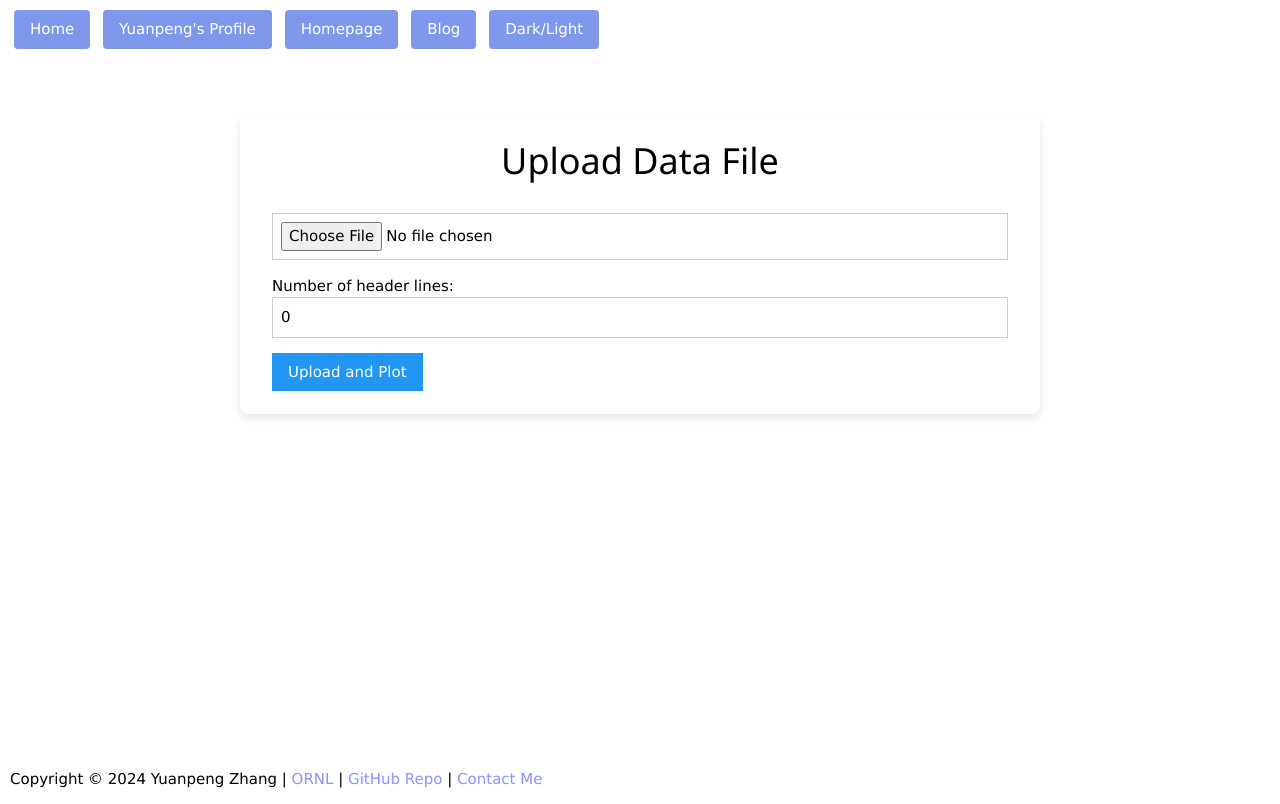
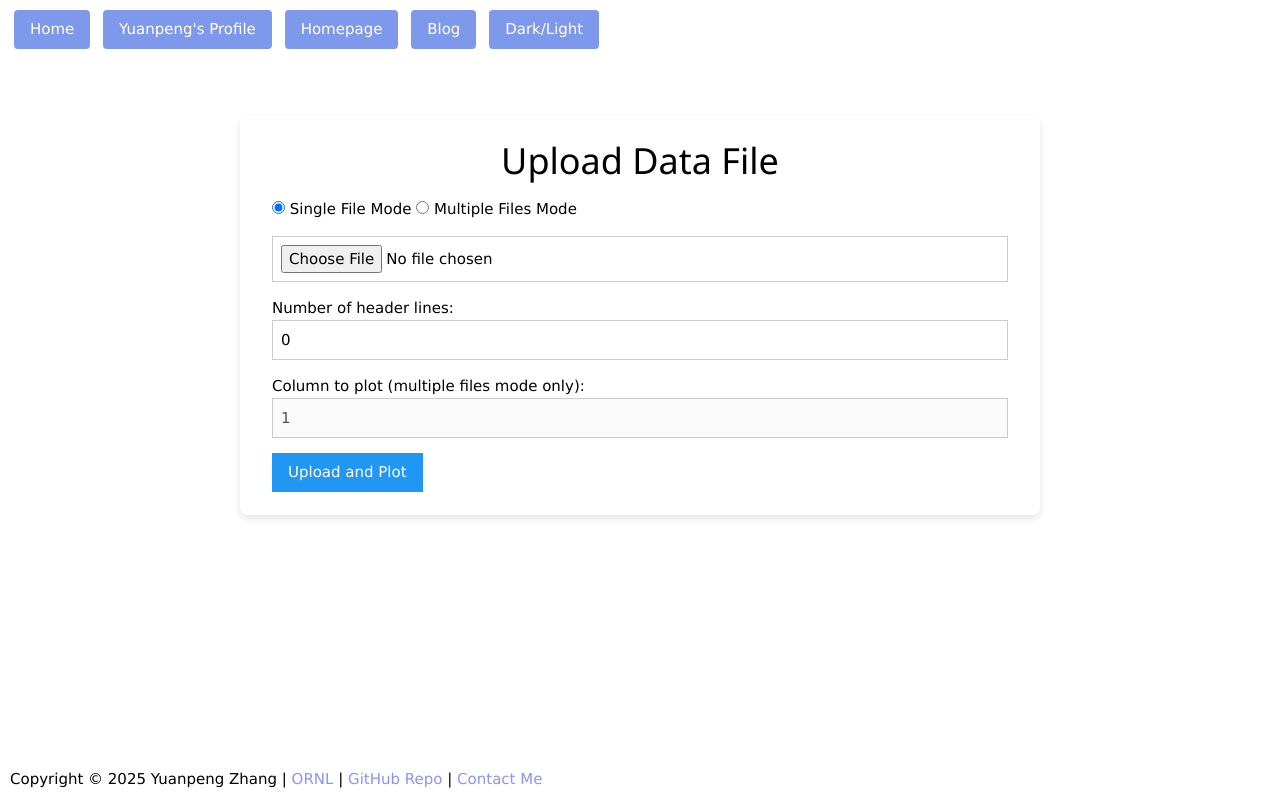
Before and after one commit to Kvieta1990/simple_plotter, a Flask app: page / in a window 1280 px wide. Run offline with Flask 3, Linux system fonts and the light colour scheme; some libraries are stand-ins or nearby versions.

Commit message:
add in multiple files plot support

```diff
--- a/app.py
+++ b/app.py
@@ -7,6 +7,7 @@ from flask import \
     flash
 import pandas as pd
 import plotly.express as px
+import plotly.graph_objects as go
 import plotly.io as pio
 import os
 import uuid
@@ -20,58 +21,155 @@ app.secret_key = '9KiK5EKghVjtkc8rwHMK6DkNhveMDv'
 def index():
     if request.method == 'POST':
         # Handle File Upload
-        file = request.files['datafile']
-        num_header_lines = int(request.form.get('headerlines', 0))
-        if file:
-            fn_save = str(uuid.uuid4()) + "." + file.filename.split(".")[1]
-            filepath = os.path.join(app.config['UPLOAD_FOLDER'], fn_save)
-            file.save(filepath)
+        single_mode = request.form.get('fileMode')
+        if single_mode == "single":
+            file = request.files['datafile']
+            num_header_lines = int(request.form.get('headerlines', 0))
+            if file:
+                fn_save = str(uuid.uuid4()) + "." + file.filename.split(".")[1]
+                filepath = os.path.join(app.config['UPLOAD_FOLDER'], fn_save)
+                file.save(filepath)
+                return redirect(
+                    url_for(
+                        'plot',
+                        filename=fn_save,
+                        filename_i=file.filename,
+                        headerlines=num_header_lines,
+                        col_plot=1,
+                        single_mode=1
+                    )
+                )
+        else:
+            num_header_lines = int(request.form.get('headerlines', 0))
+            col_plot = int(request.form.get('colplot', 1))
+            files = request.files.getlist('datafile')
+            fn_save = str(uuid.uuid4())
+            fns_init = list()
+            for i, file in enumerate(files):
+                fn_save_f = fn_save + f"_{i + 1}"
+                fn_save_f += ("." + file.filename.split(".")[1])
+                filepath = os.path.join(app.config['UPLOAD_FOLDER'], fn_save_f)
+                file.save(filepath)
+                fns_init.append(file.filename)
+
+            multi_fn_tmp = fn_save + "_mfn.tmp"
+            with open(
+                os.path.join(app.config['UPLOAD_FOLDER'], multi_fn_tmp), "w"
+            ) as f:
+                for fn_init in fns_init:
+                    f.write("{0:s}\n".format(fn_init))
+
             return redirect(
                 url_for(
                     'plot',
                     filename=fn_save,
-                    filename_i=file.filename,
-                    headerlines=num_header_lines
+                    filename_i=fn_save,
+                    headerlines=num_header_lines,
+                    col_plot=col_plot,
+                    single_mode=0
                 )
             )
+
     return render_template('index.html')
 
 
 @app.route('/plot/<filename>/<filename_i>')
 def plot(filename, filename_i):
     header_lines = request.args.get('headerlines', default=0, type=int)
-    filepath = os.path.join(app.config['UPLOAD_FOLDER'], filename)
+    col_plot = request.args.get('col_plot', default=1, type=int)
+    smode = request.args.get('single_mode', default=1, type=int)
 
-    # Read the data while skipping header lines
-    try:
-        df = pd.read_csv(
-            filepath,
-            header=None if header_lines == 0 else header_lines,
-            delimiter=r'\s*,\s*|\s+'
+    if smode == 1:
+        filepath = os.path.join(app.config['UPLOAD_FOLDER'], filename)
+        print("Debugging -> ", filepath)
+        try:
+            df = pd.read_csv(
+                filepath,
+                header=None if header_lines == 0 else header_lines,
+                delimiter=r'\s*,\s*|\s+'
+            )
+            df.columns = [f'column-{i}' for i in range(len(df.columns))]
+        except:  # noqa
+            error_message = "File reading error. Please check the number of "
+            error_message += "header lines, input it correctly in the box."
+            flash(error_message, 'error')
+            return redirect(url_for('index'))
+
+        df = df.apply(pd.to_numeric, errors='coerce')
+        df = df.dropna(axis=1, how='all')
+
+        fig = px.line(
+            df,
+            x=df.columns[0],
+            y=df.columns[1:],
+            height=600
         )
-        df.columns = [f'column-{i}' for i in range(len(df.columns))]
-    except:  # noqa
-        error_message = "File reading error. Please check the number of "
-        error_message += "header lines, input it correctly in the box."
-        flash(error_message, 'error')
-        return redirect(url_for('index'))
+        fig.update_layout(legend_title='Data')
+        fig.update_xaxes(title_text='X')
+        fig.update_yaxes(title_text='Y')
 
-    df = df.apply(pd.to_numeric, errors='coerce')
-    df = df.dropna(axis=1, how='all')
+        plot_html = pio.to_html(fig, full_html=False)
 
-    fig = px.line(
-        df,
-        x=df.columns[0],
-        y=df.columns[1:],
-        height=600
-    )
-    fig.update_layout(legend_title='Data')
-    fig.update_xaxes(title_text='X')
-    fig.update_yaxes(title_text='Y')
+        return render_template('plot.html', plot_html=plot_html, fn=filename_i)
+    else:
+        fns_init_f = os.path.join(
+            app.config['UPLOAD_FOLDER'], filename + "_mfn.tmp"
+        )
+        with open(fns_init_f, "r") as f:
+            lines = f.readlines()
 
-    plot_html = pio.to_html(fig, full_html=False)
+        fig = go.Figure()
+        for i in range(len(lines)):
+            filepath = os.path.join(
+                app.config['UPLOAD_FOLDER'],
+                filename + f"_{i + 1}." + lines[i].strip().split(".")[1]
+            )
 
-    return render_template('plot.html', plot_html=plot_html, fn=filename_i)
+            try:
+                df = pd.read_csv(
+                    filepath,
+                    header=None if header_lines == 0 else header_lines,
+                    delimiter=r'\s*,\s*|\s+'
+                )
+            except:  #noqa
+                error_message = "File reading error. Please check the number of "
+                error_message += "header lines, input it correctly in the box."
+                flash(error_message, 'error')
+                return redirect(url_for('index'))
+
+            df = df.apply(pd.to_numeric, errors='coerce')
+            df = df.dropna(axis=1, how='all')
+
+            try:
+                trace = go.Scatter(
+                    x=df.iloc[:, 0],
+                    y=df.iloc[:, col_plot],
+                    mode='lines',
+                    name=lines[i].strip()
+                )
+            except:  # noqa
+                error_message = "Plot error. Please check the number of "
+                error_message += "columns in the input data files, input "
+                error_message += "a valid column in the box."
+                flash(error_message, 'error')
+                return redirect(url_for('index'))
+
+            fig.add_trace(trace)
+
+        fig.update_layout(
+            legend_title='Data',
+            height=600
+        )
+        fig.update_xaxes(title_text='X')
+        fig.update_yaxes(title_text='Y')
+
+        plot_html = pio.to_html(fig, full_html=False)
+
+        return render_template(
+            'plot.html',
+            plot_html=plot_html,
+            fn="Plot For Multiple Data Files"
+        )
 
 
 if __name__ == '__main__':
--- a/templates/index.html
+++ b/templates/index.html
@@ -89,21 +89,30 @@
         {% endwith %}
 
         <form action="/" method="post" enctype="multipart/form-data" class="w3-container">
+						<input type="radio" name="fileMode" id="singleMode" value="single" checked>
+						<label for="singleMode">Single File Mode</label>
+
+    				<input type="radio" name="fileMode" id="multipleMode" value="multiple">
+    				<label for="multipleMode">Multiple Files Mode</label>
             <p>
-                <input class="w3-input w3-border" type="file" name="datafile" required>
+                <input class="w3-input w3-border" type="file" id="datafile" name="datafile" required>
             </p>
             <p>
                 <label for="headerlines" class="w3-text-black">Number of header lines:</label>
                 <input class="w3-input w3-border" type="number" id="headerlines" name="headerlines" value="0">
             </p>
             <p>
-                <button class="w3-btn w3-blue">Upload and Plot</button>
+                <label for="headerlines" class="w3-text-black">Column to plot (multiple files mode only):</label>
+                <input class="w3-input w3-border" type="number" id="colplot" name="colplot" value="1">
+            </p>
+            <p>
+                <button class="w3-btn w3-blue" id="upload-button">Upload and Plot</button>
             </p>
         </form>
     </div>
 
     <div class="footer-container">
-        <a id="copyright">Copyright &copy; 2024 Yuanpeng Zhang</a> <a id="sep1">|</a> <a class="color-link" href="https://www.ornl.gov/" target="_blank">ORNL</a> <a id="sep2">|</a> <a class="color-link" href="https://github.com/Kvieta1990/simple_plotter" target="_blank">GitHub Repo</a> <a id="sep3">|</a> <a class="color-link" href="https://discord.gg/UAJJVfQ5" target="_blank">Contact Me</a>
+        <a id="copyright">Copyright &copy; 2025 Yuanpeng Zhang</a> <a id="sep1">|</a> <a class="color-link" href="https://www.ornl.gov/" target="_blank">ORNL</a> <a id="sep2">|</a> <a class="color-link" href="https://github.com/Kvieta1990/simple_plotter" target="_blank">GitHub Repo</a> <a id="sep3">|</a> <a class="color-link" href="https://iris2020.net/contact" target="_blank">Contact Me</a>
     </div>
 
     <script>
@@ -211,6 +220,30 @@
             let currentTheme = localStorage.getItem('theme') || 'light';
             setTheme(currentTheme);
         };
+
+				const fileInput = document.getElementById('datafile');
+        const uploadButton = document.getElementById('upload-button');
+				const colplotbox = document.getElementById('colplot');
+
+				colplotbox.disabled = true;
+
+        // Function to handle file mode selection based on the radio button choice
+        const handleFileModeSelection = () => {
+            const selectedMode = document.querySelector('input[name="fileMode"]:checked').value;
+
+            if (selectedMode === 'multiple') {
+                fileInput.setAttribute('multiple', 'multiple');
+								colplotbox.disabled = false;
+            } else {
+                fileInput.removeAttribute('multiple');
+								colplotbox.disabled = true;
+            }
+        }
+
+        // Add event listener to the radio buttons to handle file mode selection
+        document.querySelectorAll('input[name="fileMode"]').forEach((radio) => {
+            radio.addEventListener('change', handleFileModeSelection);
+        });
     </script>
 
 		<script defer src="https://umm.iris-home.net/script.js" data-website-id="e327d37b-ab6d-4807-a019-32d2be42c28e"></script>
--- a/templates/plot.html
+++ b/templates/plot.html
@@ -85,8 +85,8 @@
     </div>
 
     <div class="footer-container">
-        <a id="copyright">Copyright &copy; 2024 Yuanpeng Zhang</a> <a id="sep1">|</a> <a class="color-link" href="https://www.ornl.gov/" target="_blank">ORNL</a> <a id="sep2">|</a> <a class="color-link" href="ht
-tps://github.com/Kvieta1990/simple_plotter" target="_blank">GitHub Repo</a> <a id="sep3">|</a> <a class="color-link" href="https://discord.gg/UAJJVfQ5" target="_blank">Contact Me</a>
+        <a id="copyright">Copyright &copy; 2025 Yuanpeng Zhang</a> <a id="sep1">|</a> <a class="color-link" href="https://www.ornl.gov/" target="_blank">ORNL</a> <a id="sep2">|</a> <a class="color-link" href="ht
+tps://github.com/Kvieta1990/simple_plotter" target="_blank">GitHub Repo</a> <a id="sep3">|</a> <a class="color-link" href="https://iris2020.net/contact" target="_blank">Contact Me</a>
     </div>
 
     <script>
```
